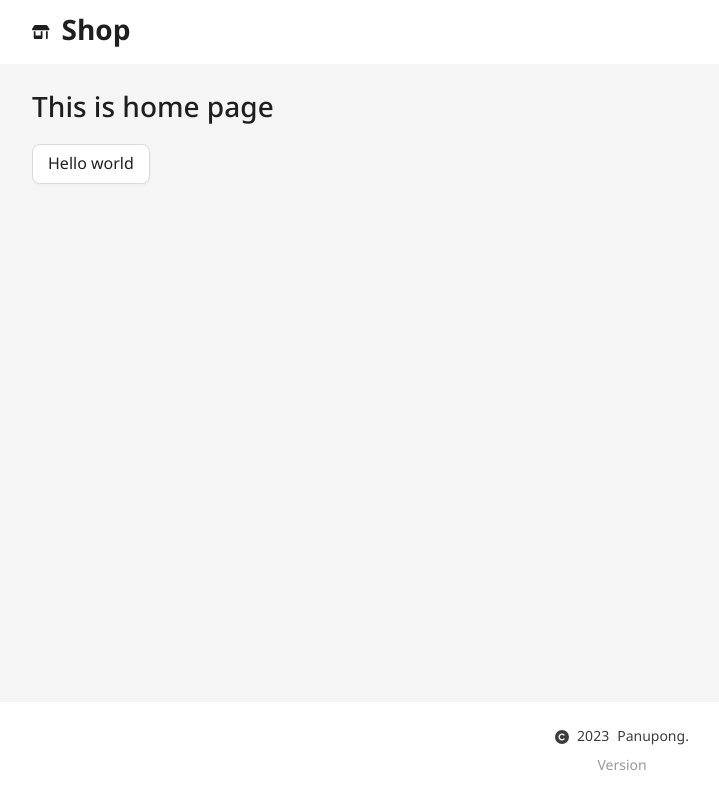
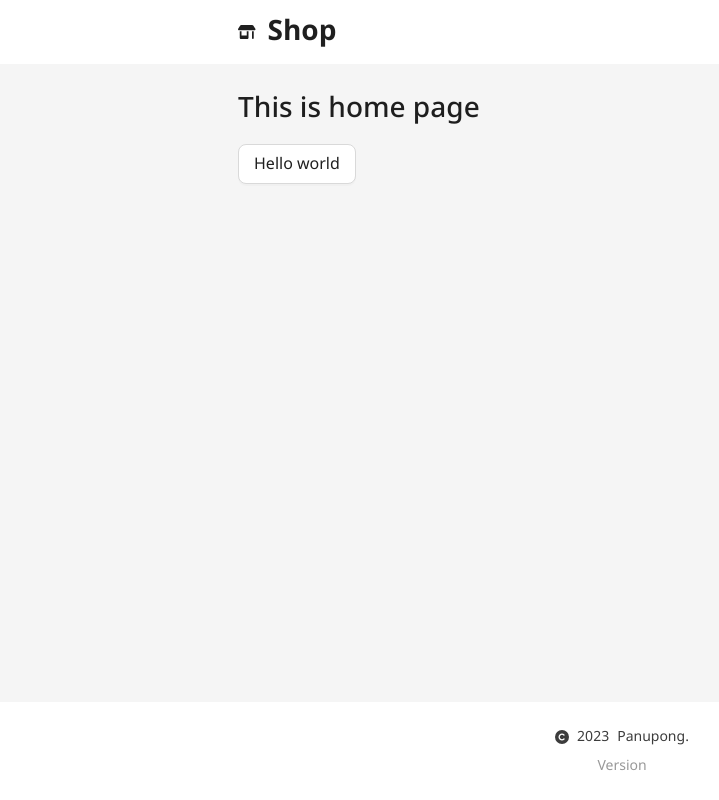
Before and after one commit to tchala120/7-solutions-frontend-exam, a React (Vite) app: page / in a window 1280 px wide. Shown: the whole page, without its empty margins (18-737 px from the left). Built offline with nearby package versions, Linux system fonts and the light colour scheme.

Commit message:
feat: Limit width in layout

```diff
--- a/src/components/Header.tsx
+++ b/src/components/Header.tsx
@@ -6,7 +6,9 @@ import Logo from 'src/components/Logo'
 const Header = () => {
   return (
     <HeaderContainer>
-      <Logo />
+      <div className="inner-header-container">
+        <Logo />
+      </div>
     </HeaderContainer>
   )
 }
@@ -15,9 +17,16 @@ export default Header
 
 const HeaderContainer = styled(Layout.Header)`
   background: #fff;
-  display: flex;
-  justify-content: space-between;
-  align-items: center;
+
+  .inner-header-container {
+    display: flex;
+    justify-content: space-between;
+    align-items: center;
+    width: 100%;
+    max-width: 768px;
+    height: 100%;
+    margin: 0 auto;
+  }
 
   @media screen and (max-width: 768px) {
     padding: 0px 24px;
--- a/src/layouts/PageLayout.tsx
+++ b/src/layouts/PageLayout.tsx
@@ -16,7 +16,9 @@ const PageLayout = () => {
       <Header />
 
       <Content>
-        <Outlet />
+        <div className="inner-content-container">
+          <Outlet />
+        </div>
       </Content>
 
       <Footer />
@@ -31,6 +33,12 @@ const Content = styled(Layout.Content)`
 
   padding: 24px var(--padding-horizontal);
 
+  .inner-content-container {
+    max-width: 768px;
+    width: 100%;
+    margin: 0 auto;
+  }
+
   @media screen and (max-width: 768px) {
     --padding-horizontal: 24px;
   }
```
